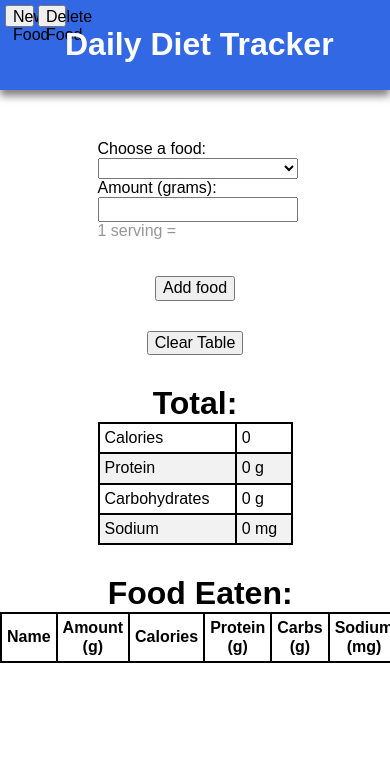
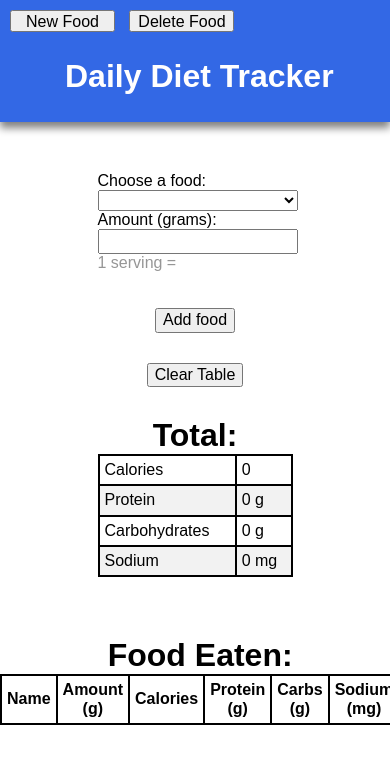
Before and after one commit to Kieran-Go/daily-diet-tracker, a plain HTML site: page index.html in a window 390 px wide. Drawn offline with Linux system fonts and the light colour scheme; a script that the page names is missing.

Commit message:
Fix css layout issue with phones

```diff
--- a/css/styles.css
+++ b/css/styles.css
@@ -24,7 +24,24 @@ html, body{
 
 .header button{
     width: 15%;
+    min-width: 105px;
     height: 22px;
+    margin: 5px;
+}
+
+@media only screen and (max-width: 768px){
+    .header h1{
+        grid-column: 2;
+    }
+
+    .header-buttons{
+        grid-column: 1/3;
+    }
+
+    .table-container{
+        overflow-x: auto;
+        -webkit-overflow-scrolling: touch;
+    }
 }
 
 .input-container{
--- a/js/run-index.js
+++ b/js/run-index.js
@@ -1,4 +1,4 @@
-let foodItems = loadFromLocalStorage("foodItems") || [
+let foodItems = [
     // Breakfast items
     new Food("Uncle Toby's Oats", 40, 153, 5.1, 22.7, 2, "Breakfast"),
     new Food("Mixed Frozen Berries", 150, 61, 1.3, 10.3, 5, "Breakfast"),
@@ -29,6 +29,7 @@ let foodItems = loadFromLocalStorage("foodItems") || [
     new Food("Extra Virgin Olive Oil", 15, 123.5, 0, 0, 0, "Misc"),
     new Food("Minced Garlic", 5, 4.7, 0.2, 1, 29, "Misc"),
 ];
+foodItems = loadFromLocalStorage("foodItems");
 sortFoodSelector(); // Sort the array alphabetically
 
 // Initialize the 'eaten foods' array and table
@@ -156,7 +157,6 @@ newFoodBtn.addEventListener("click", () =>{
 const delBtn = document.querySelector(".btn-delete-food");
 delBtn.addEventListener("click", ()=>{
     foodToDelete = capitalizeFirstLetter(prompt("Type the name of the food you want to delete:"));
-    console.log(foodToDelete);
     if(foodToDelete == "Null") return;
     let found = false;
     for(let i = 0; i < foodItems.length; i++){
```
